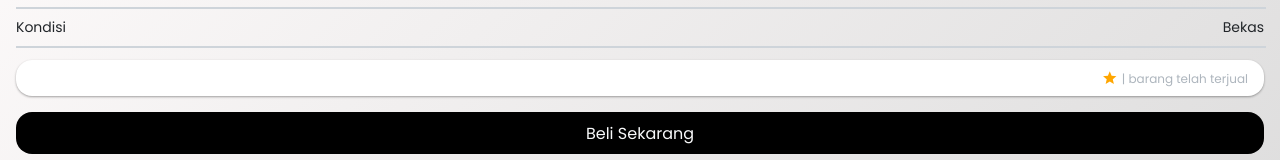
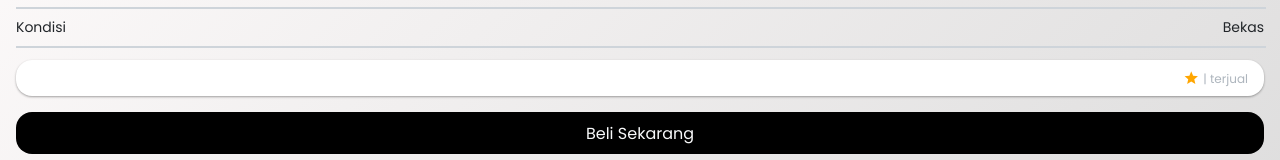
Before and after one commit to faizkautsarr/my-nuxt3-app, a Nuxt app: page /product/1 in a window 1280 px wide. Shown: the part 214-374 px from the top of the page. Built offline with nearby package versions, Linux system fonts and the light colour scheme; no server answers.

Commit message:
fix copy

```diff
--- a/pages/product/[id].vue
+++ b/pages/product/[id].vue
@@ -145,7 +145,7 @@
               grade
             </span>
             <p class="text-small text-gray-4" style="margin: 2px 0px 0px 4px">
-              {{ product.rating }} | {{ product.sold }} barang telah terjual
+              {{ product.rating }} | {{ product.sold }} terjual
             </p>
           </div>
         </div>
```
